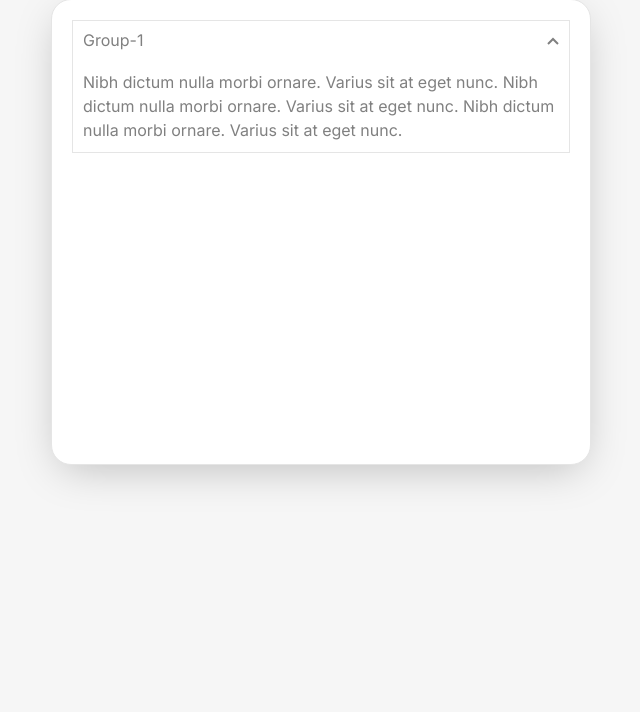
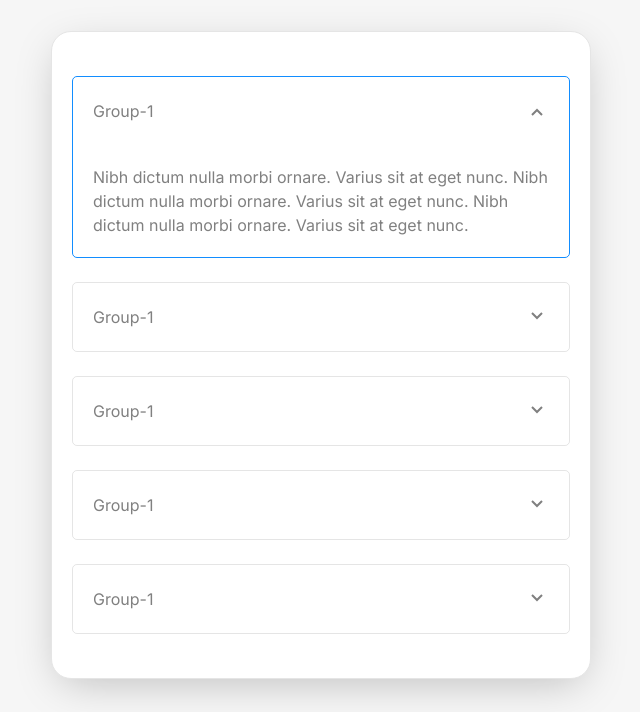
Before and after one commit to piyushbishnoi515/Accordian, a plain HTML site: page index.html in a window 1280 px wide. Shown: the part 88-800 px from the top of the page, without its empty margins (319-959 px from the left). Drawn offline with Linux system fonts and the light colour scheme.

Commit message:
accordion done

```diff
--- a/assets/css/style.css
+++ b/assets/css/style.css
@@ -5,6 +5,7 @@
     margin: 0%;
     padding: 0%;
     box-sizing: border-box;
+    transition: all 0.3s;
 }
 
 .container {
@@ -50,8 +51,26 @@
     margin-bottom: 43px;
 }
 
+.p-20 {
+    padding: 20px;
+}
+
 .Accordian {
     border: 1px solid #0000001A;
+    overflow: hidden;
+    position: relative;
+    margin-top: 24px;
+    margin-bottom: 24px;
+    border-radius: 5px;
+
+}
+
+.p-relative {
+    position: relative;
+}
+
+.p-absolute {
+    position: absolute;
 }
 
 .white-box {
@@ -61,7 +80,6 @@
     border-radius: 5px;
     padding: 20px;
     width: 540px;
-    height: 466px;
     border-radius: 20px;
 }
 
@@ -76,6 +94,13 @@
 .bg-w {
     background-color: white;
 }
+
+.Accordian-tex {
+    padding: 20px;
+    top: -150%;
+    position: absolute;
+}
+
 
 .flex-grow-1 {
     flex-grow: 1;
@@ -96,9 +121,15 @@
 .overflow {
     overflow: hidden;
 }
+.mb-30{
+    margin-bottom: 30px;
+}
+.mt-30{
+    margin-top: 30px;
+}
 
 .h-100 {
-    height: 100vh;
+    min-height: 100vh;
 }
 
 .pb-20 {
@@ -127,3 +158,16 @@
     border-radius: 20px;
     box-shadow: 0px 11px 44px -10px #00000040;
 }
+
+.active {
+    border: 1px solid #128DFF;
+
+    .Accordian-tex {
+        position: unset;
+    }
+    .icon{
+        transform: rotate(180deg);
+    }
+
+
+}
--- a/assets/js/app.js
+++ b/assets/js/app.js
@@ -0,0 +1,10 @@
+const accordian = document.querySelectorAll(".Accordian");
+
+accordian.forEach(e => {
+    e.addEventListener("click", function () {
+        const acc = document.querySelector(".Accordian.active");
+        e.classList.toggle("active");
+        acc && acc.classList.remove("active");
+    })
+
+})
--- a/index.html
+++ b/index.html
@@ -9,20 +9,107 @@
 </head>
 
 <body>
-    <section class="bg-b d-flex align-item f-direction-c  h-100">
-        <div class="container flex-grow-1 justify-center align-item">
+    <section class="bg-b d-flex align-item flex-grow-1  h-100">
+        <div class="container d-flex f-direction-c justify-center align-item mt-30 mb-30">
             <h2 class="main-word">Accordian</h2>
             <div class="white-box">
-                <div class="Accordian">
-                    <div class="d-flex justify-between align-item Accordian-heading p-10">
+                <div class="Accordian active">
+                    <div class="d-flex justify-between align-item Accordian-heading p-20">
                         <p class="Group-1">Group-1</p>
-                        <span>
-                            <svg width="12" height="8" viewBox="0 0 12 8" fill="none"
-                                xmlns="http://www.w3.org/2000/svg">
+                        <span class="icon">
+                        <svg width="24" height="24" viewBox="0 0 24 24" fill="none" xmlns="http://www.w3.org/2000/svg">
+                            <path d="M16.293 9.29297L12 13.586L7.70697 9.29297L6.29297 10.707L12 16.414L17.707 10.707L16.293 9.29297Z"
+                                fill="#808080" />
+                        </svg>
+
+
+
+                        </span>
+                    </div>
+                    <div class="Accordian-tex p-10">
+                        <p class="long-text">Nibh dictum nulla morbi ornare. Varius sit at eget nunc. Nibh dictum nulla
+                            morbi ornare.
+                            Varius
+                            sit at eget nunc. Nibh
+                            dictum nulla morbi ornare. Varius sit at eget nunc.</p>
+                    </div>
+                </div>
+                <div class="Accordian ">
+                    <div class="d-flex justify-between align-item Accordian-heading p-20">
+                        <p class="Group-1">Group-1</p>
+                        <span class="icon">
+                            <svg width="24" height="24" viewBox="0 0 24 24" fill="none" xmlns="http://www.w3.org/2000/svg">
                                 <path
-                                    d="M10.293 7.70703L5.99997 3.41403L1.70697 7.70703L0.292969 6.29303L5.99997 0.586032L11.707 6.29303L10.293 7.70703Z"
+                                    d="M16.293 9.29297L12 13.586L7.70697 9.29297L6.29297 10.707L12 16.414L17.707 10.707L16.293 9.29297Z"
                                     fill="#808080" />
                             </svg>
+
+
+
+                        </span>
+                    </div>
+                    <div class="Accordian-tex p-10">
+                        <p class="long-text">Nibh dictum nulla morbi ornare. Varius sit at eget nunc. Nibh dictum nulla
+                            morbi ornare.
+                            Varius
+                            sit at eget nunc. Nibh
+                            dictum nulla morbi ornare. Varius sit at eget nunc.</p>
+                    </div>
+                </div>
+                <div class="Accordian ">
+                    <div class="d-flex justify-between align-item Accordian-heading p-20">
+                        <p class="Group-1">Group-1</p>
+                        <span class="icon">
+                            <svg width="24" height="24" viewBox="0 0 24 24" fill="none" xmlns="http://www.w3.org/2000/svg">
+                                <path
+                                    d="M16.293 9.29297L12 13.586L7.70697 9.29297L6.29297 10.707L12 16.414L17.707 10.707L16.293 9.29297Z"
+                                    fill="#808080" />
+                            </svg>
+
+
+
+                        </span>
+                    </div>
+                    <div class="Accordian-tex p-10">
+                        <p class="long-text">Nibh dictum nulla morbi ornare. Varius sit at eget nunc. Nibh dictum nulla
+                            morbi ornare.
+                            Varius
+                            sit at eget nunc. Nibh
+                            dictum nulla morbi ornare. Varius sit at eget nunc.</p>
+                    </div>
+                </div>
+                <div class="Accordian ">
+                    <div class="d-flex justify-between align-item Accordian-heading p-20">
+                        <p class="Group-1">Group-1</p>
+                        <span class="icon">
+                            <svg width="24" height="24" viewBox="0 0 24 24" fill="none" xmlns="http://www.w3.org/2000/svg">
+                                <path
+                                    d="M16.293 9.29297L12 13.586L7.70697 9.29297L6.29297 10.707L12 16.414L17.707 10.707L16.293 9.29297Z"
+                                    fill="#808080" />
+                            </svg>
+
+
+
+                        </span>
+                    </div>
+                    <div class="Accordian-tex p-10">
+                        <p class="long-text">Nibh dictum nulla morbi ornare. Varius sit at eget nunc. Nibh dictum nulla
+                            morbi ornare.
+                            Varius
+                            sit at eget nunc. Nibh
+                            dictum nulla morbi ornare. Varius sit at eget nunc.</p>
+                    </div>
+                </div>
+                <div class="Accordian ">
+                    <div class="d-flex justify-between align-item Accordian-heading p-20">
+                        <p class="Group-1">Group-1</p>
+                        <span class="icon">
+                            <svg width="24" height="24" viewBox="0 0 24 24" fill="none" xmlns="http://www.w3.org/2000/svg">
+                                <path
+                                    d="M16.293 9.29297L12 13.586L7.70697 9.29297L6.29297 10.707L12 16.414L17.707 10.707L16.293 9.29297Z"
+                                    fill="#808080" />
+                            </svg>
+
 
 
                         </span>
@@ -37,7 +124,9 @@
                 </div>
             </div>
         </div>
+
     </section>
+    <script src="./assets/js/app.js"></script>
 
 </body>
 
```
